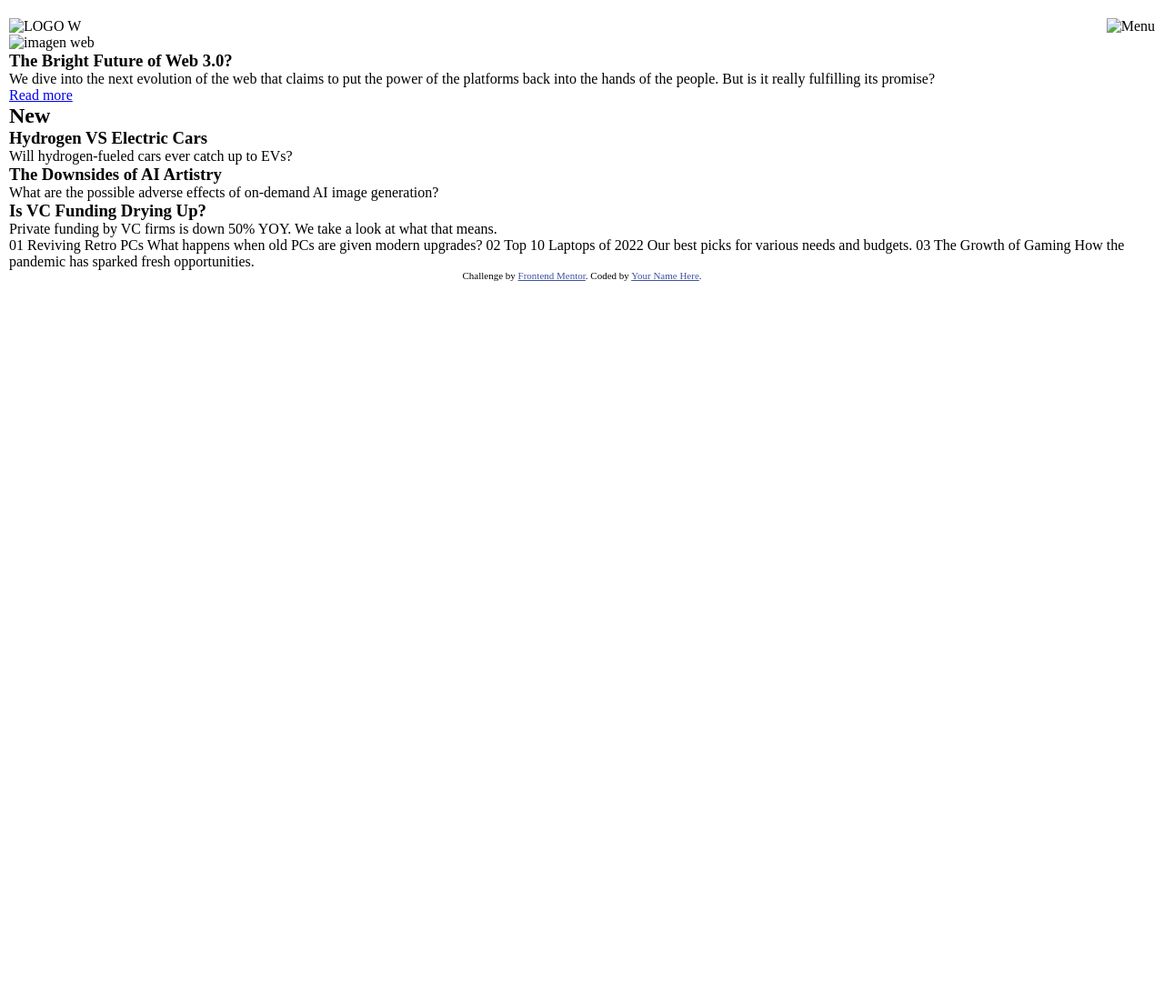
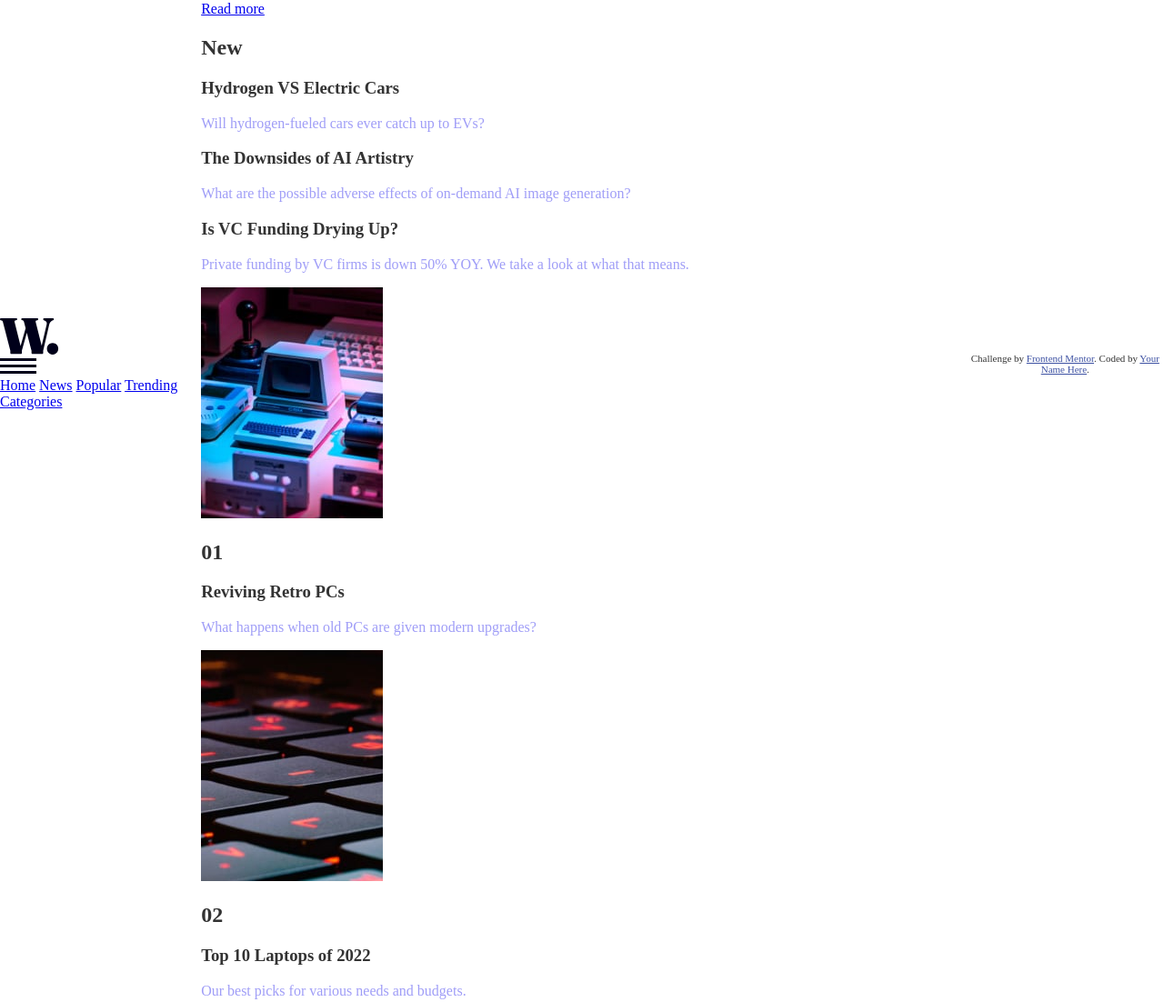
Before and after one commit to Alejandro021025/practicas, a plain HTML site: page css/index.html in a window 1280 px wide. Shown: the top 1102 px of the page at 91% size. Before the commit the page ends 800 px from the top, so only its background shows below. Drawn offline with Linux system fonts and the light colour scheme; files that its build step writes are made by us from their sources; a web font is replaced by a local one.

Commit message:
Update index.html

```diff
--- a/css/index.html
+++ b/css/index.html
@@ -7,7 +7,12 @@
   <!-- displays site properly based on user's device -->
 
   <link rel="icon" type="image/png" sizes="32x32" href="./assets/images/favicon-32x32.png">
-  <link rel="Stylesheet" href="CSS/style.css">
+  <link rel="preconnect" href="https://fonts.googleapis.com">
+  <link rel="preconnect" href="https://fonts.gstatic.com" crossorigin>
+  <link href="https://fonts.googleapis.com/css2?family=Inter:wght@400;700;800&family=Lato:wght@100&family=Phudu:wght@300;400;500;600&display=swap" rel="stylesheet">
+  <link rel="stylesheet" href="a.css">
+
+
   <title>Frontend Mentor | News homepage</title>
 
   <!-- Feel free to remove these styles or customise in your own stylesheet 👍 -->
@@ -24,12 +29,12 @@
 </head>
 
 <body>
-  <header>
+  <header class="header">
     <div class="wrap_logo">
-      <img src="assets/images/logo.svg" alt="LOGO W">
+      <img src="logo.svg" alt="LOGO W">
     </div>
     <nav class="menu">
-      <img src="assets/images/icon-menu.svg" alt="Menu">
+      <img src="icon-menu.svg" alt="Menu" >
       <div class="menu_items">
         <a href="#">Home</a>
         <a href="#">News</a>
@@ -41,9 +46,10 @@
   </header>
   <main>
     <section>
+      <div class="wrap_hero">
+        <article class="main_article">
+          <img src="image-web-3-mobile.jpg" alt="imagen web">
           <div>
-        <article>
-          <img src="assets/images/image-web-3-mobile.jpg" alt="imagen web">
             <h1>
               The Bright Future of Web 3.0?
             </h1>
@@ -53,15 +59,16 @@
               people.
               But is it really fulfilling its promise?
             </p>
-          <a href="#">
+          </div>
+            <a href="#" class="btn_redmore">
               Read more
             </a>
           </article>
-        <aside>
-          <h2>
+        <aside class="secundary_articles">
+          <h2 class="secundary_articles_title">
             New
           </h2>
-          <div>
+          <div class="secundary_article">
             <h3>
               Hydrogen VS Electric Cars
             </h3>
@@ -69,7 +76,7 @@
               Will hydrogen-fueled cars ever catch up to EVs?
             </p>
           </div>
-          <div>
+          <div class="secundary_article">
             <h3>
               The Downsides of AI Artistry
             </h3>
@@ -77,30 +84,39 @@
               What are the possible adverse effects of on-demand AI image generation?
             </p>
           </div>
-          <div>
+          <div class="secundary_article">
             <h3>
               Is VC Funding Drying Up?
             </h3>
             <p>
               Private funding by VC firms is down 50% YOY. We take a look at what that means.
             </p>
-
           </div>
         </aside>
       </div>
-      <div>
-
-        01
-        Reviving Retro PCs
-        What happens when old PCs are given modern upgrades?
-
-        02
-        Top 10 Laptops of 2022
-        Our best picks for various needs and budgets.
-
-        03
-        The Growth of Gaming
-        How the pandemic has sparked fresh opportunities.
+        <div class="div_article">
+          <img src="image-retro-pcs.jpg">
+          <div class="article-content">
+            <h2>01</h2>
+            <h3>Reviving Retro PCs</h3>
+            <p>What happens when old PCs are given modern upgrades?</p>
+          </div>
+        </div>
+        <div class="div_article">
+          <img src="image-top-laptops.jpg">
+          <div class="article-content">
+            <h2>02</h2>
+            <h3>Top 10 Laptops of 2022</h3>
+            <p>Our best picks for various needs and budgets.</p>
+          </div>
+        </div>
+        <div class="div_article">
+          <img src="image-gaming-growth.jpg">
+          <div class="article-content">
+            <h2>03</h2>
+            <h3>The Growth of Gaming</h3>
+            <p>How the pandemic has sparked fresh opportunities.</p>
+          </div>
         </div>
     </section>
   </main>
```
Lines whose indentation alone changed are shown as unchanged.
